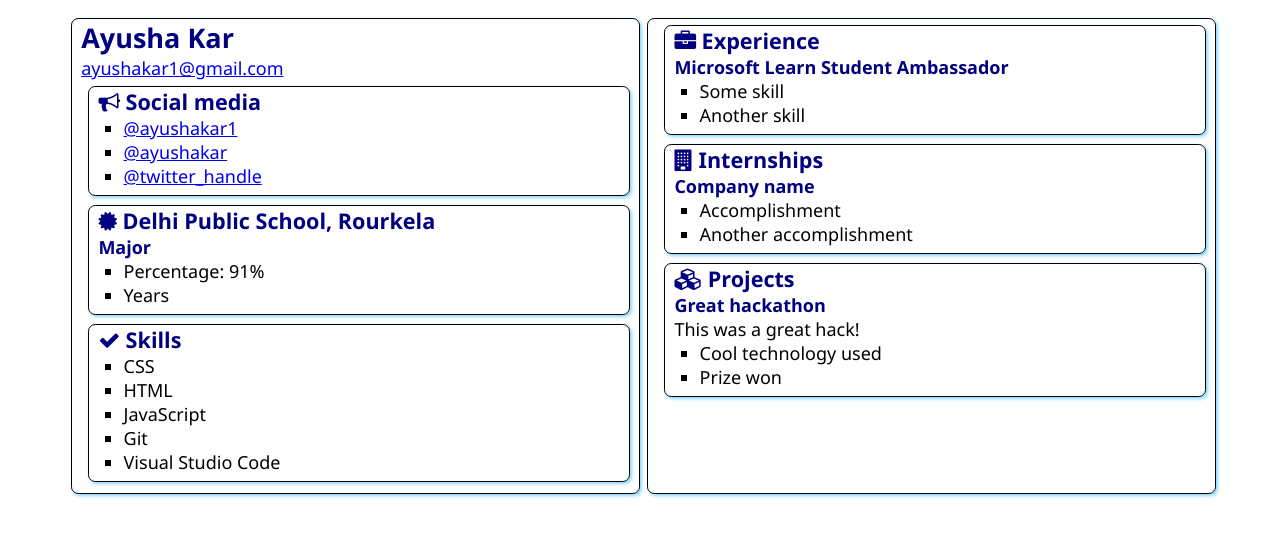
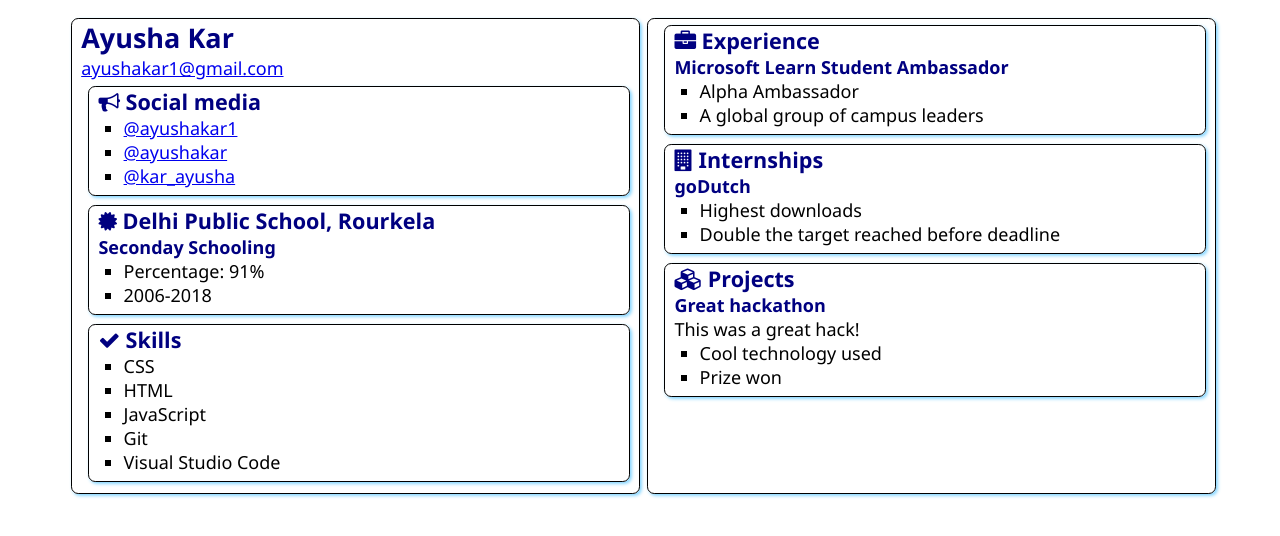
Before and after one commit to ayushakar1/SATechnicalOnboarding, a plain HTML site: page src/index.html in a window 1280 px wide. Drawn offline with Linux system fonts and the light colour scheme.

Commit message:
Update index.html

```diff
--- a/src/index.html
+++ b/src/index.html
@@ -21,9 +21,9 @@
                     Social media
                 </h2>
                 <ul>
-                    <li><a href="https://github.com/<handle>">@ayushakar1</a></li>
-                    <li><a href="https://linkedin.com/in/<handle>">@ayushakar</a></li>
-                    <li><a href="https://twitter.com/<handle>">@twitter_handle</a></li>
+                    <li><a href="https://github.com/ayushakar1">@ayushakar1</a></li>
+                    <li><a href="https://linkedin.com/in/ayusha-kar-98b488207/">@ayushakar</a></li>
+                    <li><a href="https://twitter.com/kar_ayusha">@kar_ayusha</a></li>
                 </ul>
             </section>
 
@@ -33,10 +33,10 @@
                         <i class="fa fa-certificate" aria-hidden="true"></i>
                         Delhi Public School, Rourkela
                     </h2>
-                    <h3>Major</h3>
+                    <h3>Seconday Schooling</h3>
                     <ul>
                         <li>Percentage: 91%</li>
-                        <li>Years</li>
+                        <li>2006-2018</li>
                     </ul>
                 </div>
             </section>
@@ -63,8 +63,8 @@
                 </h2>
                 <h3>Microsoft Learn Student Ambassador</h3>
                 <ul>
-                    <li>Some skill</li>
-                    <li>Another skill</li>
+                    <li>Alpha Ambassador</li>
+                    <li>A global group of campus leaders</li>
                 </ul>
             </section>
             <section class="box">
@@ -73,10 +73,10 @@
                     Internships
                 </h2>
 
-                <h3>Company name</h3>
+                <h3>goDutch</h3>
                 <ul>
-                    <li>Accomplishment</li>
-                    <li>Another accomplishment</li>
+                    <li>Highest downloads</li>
+                    <li>Double the target reached before deadline</li>
                 </ul>
             </section>
             <section class="box">
```
